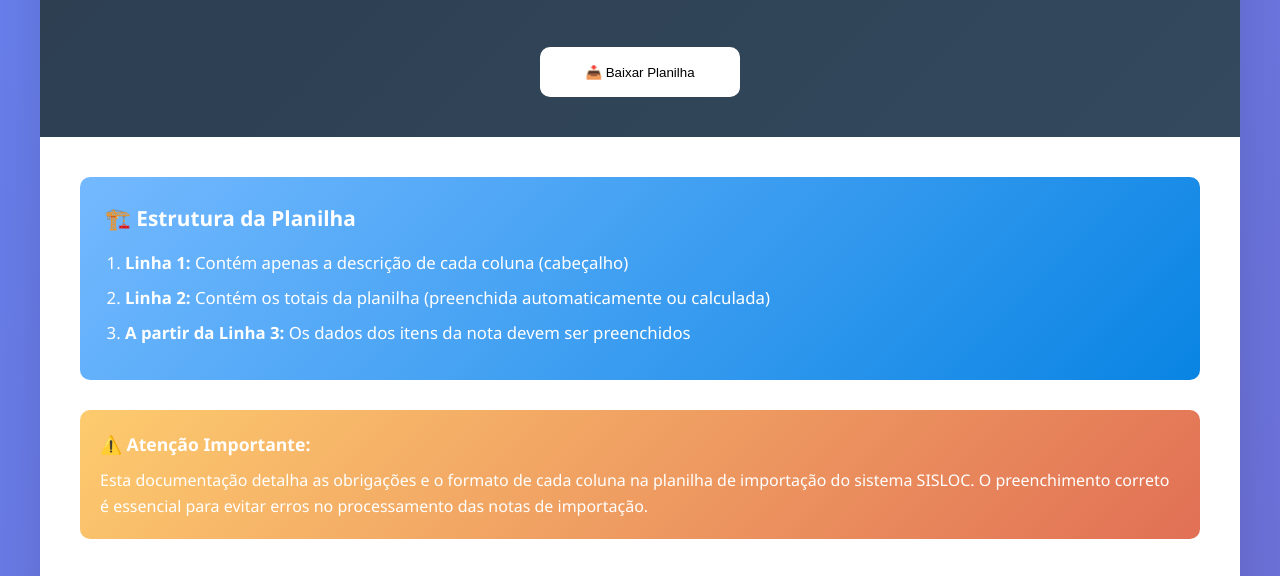
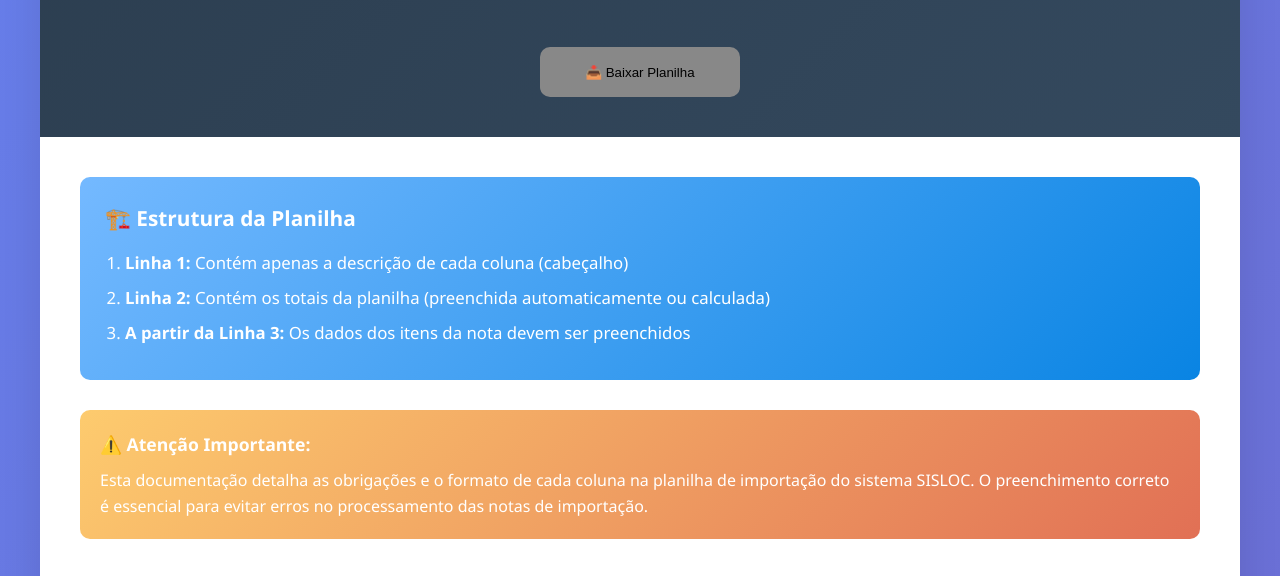
Before and after one commit to ErckLima/Planilha-Importa-o-Sisloc-, a plain HTML site: page index.html in a window 1280 px wide. In both pictures the pointer is over the button "📥 Baixar Planilha". Shown: the part 165-741 px from the top of the page. Drawn offline with Linux system fonts and the light colour scheme.

Commit message:
hover button

```diff
--- a/index.html
+++ b/index.html
@@ -236,6 +236,14 @@
             margin-top: 50px;
             border-radius: 10px;
             background-color: white;
+            border: none;
+            min-width: 200px;
+            min-height: 50px;
+        }
+        button:hover{
+            margin-top: 50px;
+            border-radius: 10px;
+            background-color: rgb(136, 136, 136);
             border: none;
             min-width: 200px;
             min-height: 50px;
```
